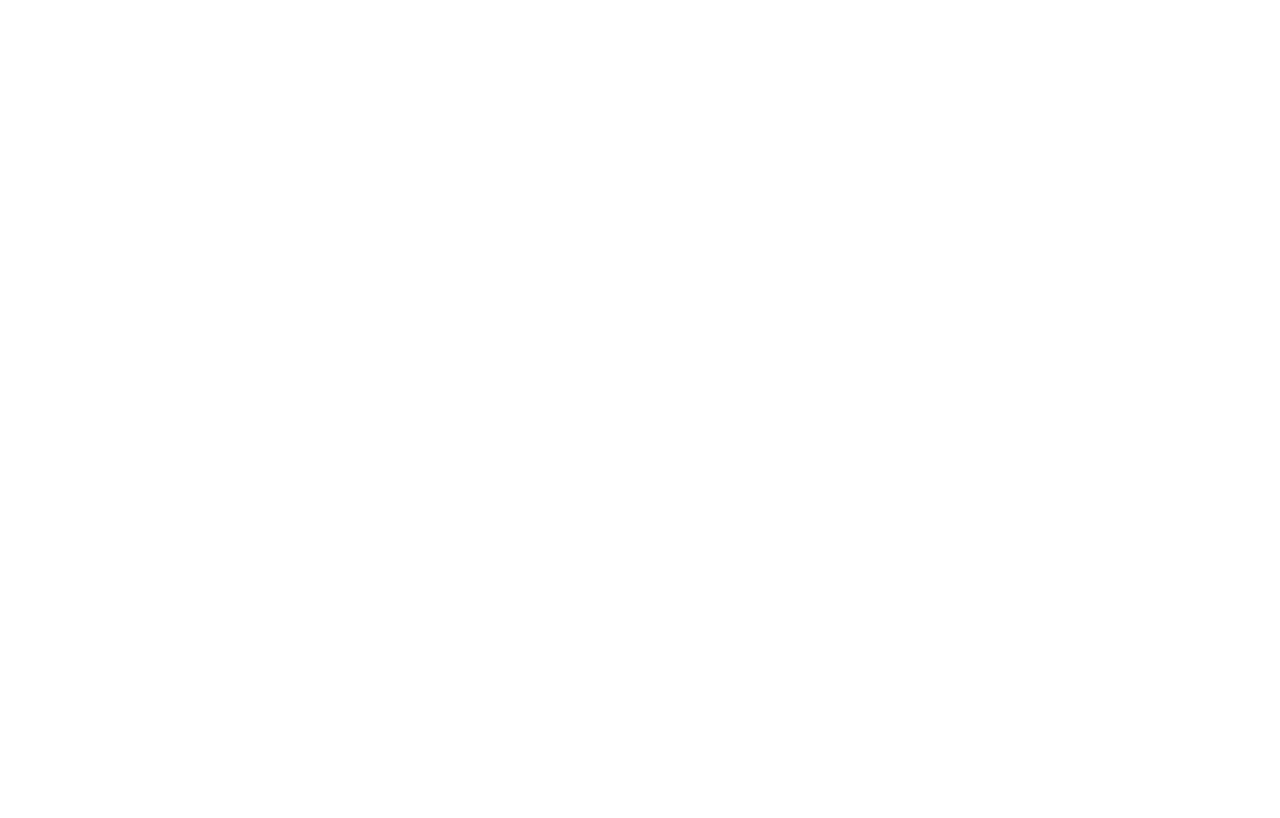
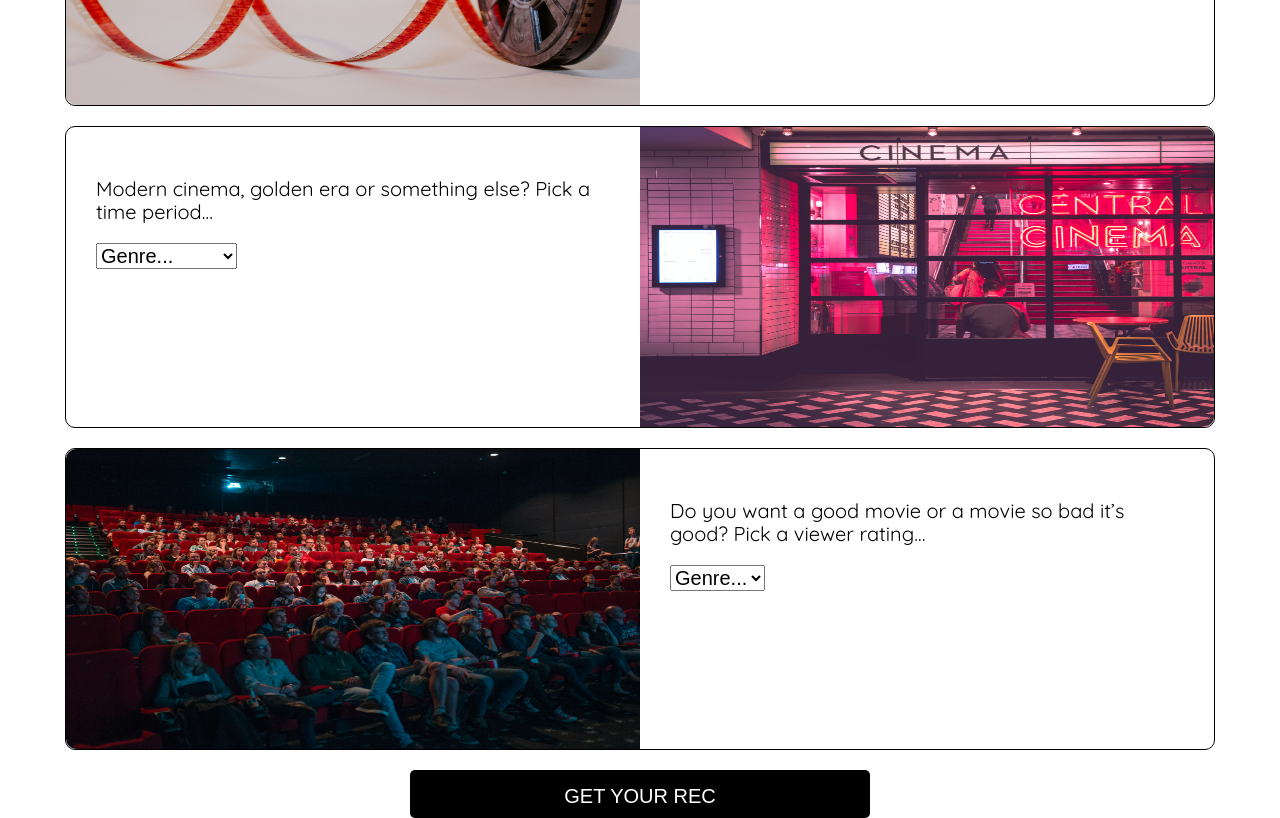
Before and after one commit to shanelBeebeStephenSchooleyProjectThree/filmrecs, a React (Create React App) app: page / in a window 1280 px wide. Shown: the part 680-1498 px from the top of the page. Before the commit the page ends 800 px from the top, so only its background shows below. Built offline with nearby package versions, Linux system fonts and the light colour scheme; a web font is replaced by a local one.

Commit message:
updated Questions component

```diff
--- a/src/App.css
+++ b/src/App.css
@@ -38,6 +38,7 @@
   text-align: right;
   font-weight: bold;
   font-size: 1.25rem;
+  text-transform: uppercase;
 }
 
 h1 {
@@ -45,3 +46,51 @@
   font-size: 4rem;
   margin-bottom: 0;
 }
+
+.wrapper {
+  max-width: 1150px;
+  width: 90%;
+  margin: 0 auto;
+}
+
+button {
+  text-transform: uppercase;
+  color: white;
+  background-color: black;
+  border-radius: 5px;
+  border: none;
+  padding: 15px 30px 10px 30px;
+  width: 40%;
+  margin: 0 calc(60%/2);
+}
+
+.container {
+  border: 1px solid black;
+  border-radius: 10px;
+  display: flex;
+  margin-bottom: 20px;
+}
+
+.imageContainer,
+.textContainer {
+  width: 50%;
+}
+
+.textContainer {
+  padding: 30px;
+}
+
+.container img {
+  width: 100%;
+  height: 300px;
+  border-radius: 10px 0 0 10px;
+  display: block;
+}
+
+.middleImage img {
+  border-radius: 0px 10px 10px 0px;
+}
+
+.container p {
+
+}
--- a/src/App.js
+++ b/src/App.js
@@ -10,7 +10,7 @@
   return (
     <div className='app'>
       <Header />
-
+      <Questions />
     </div>
   );
 }
--- a/src/components/Questions.js
+++ b/src/components/Questions.js
@@ -1,9 +1,81 @@
-
+import '../App.css';
+import filmReel from '../assets/filmReel.jpg'
+import cinema from '../assets/cinema.jpg'
+import audience from '../assets/movieAudience.jpg'
 const Questions = () => {
 
     return (
-        <div>
+        <div className='wrapper'>
+            <h2>Let's start by answering a few questions first...</h2>
+            <div className='container'>
+                <div className='imageContainer'>
+                    <img src={filmReel} alt='Film Reel'/>
+                </div>
+                <div className='textContainer'>
+                    <p>What genre are you in the mood for?</p>
+                    <form>
+                        <label></label>
+                        <input></input>
+                    </form>
+                </div>
+            </div>
+            <div className='container'>
+            <div className='textContainer'>
+                    <p>Modern cinema, golden era or something else?
+                        Pick a time period…
+                    </p>
+                    <form>
+                        <label htmlFor='genre'></label>
+                        <select name='genre' id='genre'>
+                            <option selected disabled>Genre...</option>
+                            <option value='28'>Action</option>
+                            <option value='12'>Adventure</option>
+                            <option value='16'>Animation</option>
+                            <option value='35'>Comedy</option>
+                            <option value='80'>Crime</option>
+                            <option value='99'>Documentary</option>
+                            <option value='18'>Drama</option>
+                            <option value='10751'>Family</option>
+                            <option value='14'>Fantasy</option>
+                            <option value='36'>History</option>
+                            <option value='27'>Horror</option>
+                            <option value='10402'>Music</option>
+                            <option value='9648'>Mystery</option>
+                            <option value='10749'>Romance</option>
+                            <option value='878'>Sci-Fi</option>
+                            <option value='53'>Thriller</option>
+                            <option value='10752'>War</option>
+                            <option value='37'>Western</option>
+                        </select>
+                    </form>
+                </div>
+                <div className='imageContainer middleImage'>
+                    <img src={cinema} alt='Exterior of a cinema'/>
+                </div>
+            </div>
+            <div className='container'>
+                <div className='imageContainer'>
+                    <img src={audience} alt='Audience in a cinema'/>
+                </div>
+                <div className='textContainer'>
+                    <p>Do you want a good movie or a movie so bad it’s good?
+                        Pick a viewer rating…
+                    </p>
+                    <form>
+                        <label htmlFor=''></label>
+                        <select name='genre' id='genre'>
+                            <option selected disabled>Genre...</option>
+                            <option></option>
+                            <option></option>
+                            <option></option>
+                            <option></option>
+                            <option></option>
+                            <option></option>
 
+                        </select>                     </form>
+                </div>
+            </div>
+            <button>Get your rec</button>
         </div>
     )
 }
```
